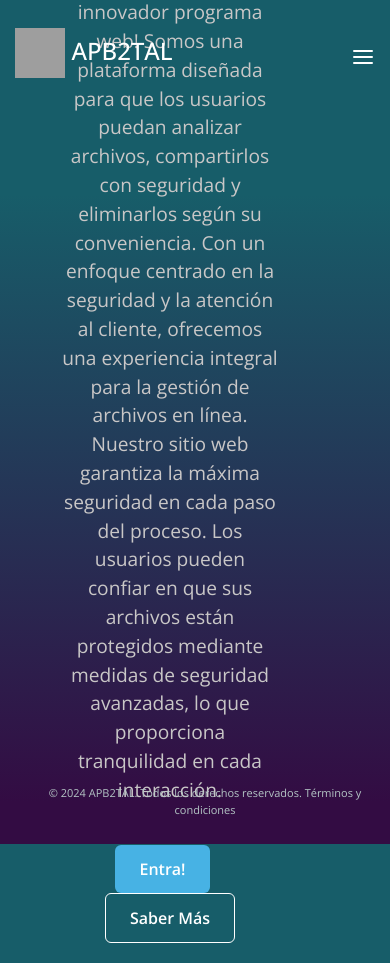
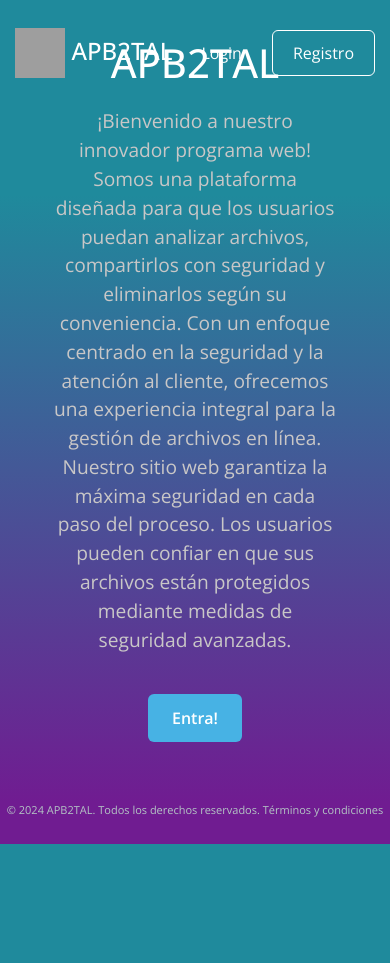
Before and after one commit to AlbertXicola/APB2TAL, a Django app: page / in a window 390 px wide. After the commit the page ends 844 px from the top, so only its background shows below. Run offline with Django 4.2, Linux system fonts and the light colour scheme; grey boxes are pictures that could not be loaded.

Commit message:
Responsive2

```diff
--- a/archivos/templates/base.html
+++ b/archivos/templates/base.html
@@ -23,7 +23,7 @@
     body {
       height: 100vh;
       width: 100%;
-      background: linear-gradient(to bottom, #175d69 23%, #330c43 95%);
+      background: linear-gradient(to bottom, #1f8a9c 23%, #701c91 95%);
     }
 
     .header {
@@ -187,17 +187,9 @@
         transition: 0.3s ease;
       }
 
-      .navbar #menu-toggle:checked ~ .links {
-        left: 0;
-      }
 
-      .navbar #hamburger-btn {
-        display: block;
-      }
 
-      .header .buttons {
-        display: none;
-      }
+
 
       .hero-section .hero {
         max-width: 100%;
@@ -208,49 +200,6 @@
         display: none;
       }
     }
-  </style>
-
-
-<body>
-
-  <header class="header">
-
-    <nav class="navbar">
-
-      <h2 style="margin-top: 8px !important; text-align: left;" class="logo">
-        <img src="https://i.ibb.co/X4cpR8G/logo.png" style="height: 50px; width: 50px;">
-
-        <a href="/">APB2TAL</a>
-
-      </h2>
-          <input type="checkbox" id="menu-toggle" />
-      <label for="menu-toggle" id="hamburger-btn">
-        <svg xmlns="http://www.w3.org/2000/svg" height="24" viewBox="0 0 24 24" width="24">
-          <path d="M3 12h18M3 6h18M3 18h18" stroke="currentColor" stroke-width="2" stroke-linecap="round"/>
-        </svg>
-      </label>
-      <div class="links">
-        <a href="/">Menú</a>
-        <a href="/about">Sobre nosotros</a>
-        <a href="/project">El proyecto</a>
-
-        {% if user.is_authenticated %}
-        {% endif %}
-      </div>
-      <div class="buttons">
-        {% if user.is_authenticated %}
-        <a href="/perfil">Mi Perfil</a>
-        <a href="/signout" class="signup">Cerrar Sessión</a>
-        {% else %}
-        <a href="/signin" class="signin">Login</a>
-        <a href="/signup" class="signup">Registro</a>
-        {% endif %}
-      </div>
-
-    </nav>
-
-  </header>
-  <style>
     .footer {
       position: absolute;
       bottom: 0;
@@ -264,17 +213,48 @@
 
     .footer p {
       color: #b4c5c5;
-      padding-left: 20px;
       font-size: 11px;
       text-decoration: none;
 
     }
   </style>
 
+
+<body>
+  <header class="header">
+    <nav class="navbar">
+
+
+      <h2 style="margin-top: 8px !important; text-align: left;" class="logo">
+        <img src="https://i.ibb.co/X4cpR8G/logo.png" style="height: 50px; width: 50px;">
+
+        <a href="/">APB2TAL</a>
+      </h2>
+
+
+
+
+      <div class="buttons">
+        {% if user.is_authenticated %}
+        <a href="/perfil">Mi Perfil</a>
+        <a href="/signout" class="signup">Cerrar Sessión</a>
+        {% else %}
+        <a href="/signin" class="signin">Login</a>
+        <a href="/signup" class="signup">Registro</a>
+        {% endif %}
+      </div>
+    </nav>
+  </header>
+
+
+
   <div class="footer">
     <p>© 2024 APB2TAL. Todos los derechos reservados. <a href="/terminos" style="color: #b4c5c5; text-decoration: none;">Términos y condiciones</a></p>
   </div>
+
+
+
   <section class="hero-section">
-
       {% block content %}
       {% endblock %}
+  </section>
--- a/archivos/templates/baseusuario.html
+++ b/archivos/templates/baseusuario.html
@@ -233,12 +233,7 @@
 
     </style>
     <style>
-        /* Estilos previos... */
 
-        /* Estilo para el botón de Dark Mode */
-        .dark-mode-toggle {
-            /* Estilos previos... */
-        }
 
         /* Estilo para el botón de Dark Mode cuando se le hace hover en modo oscuro */
         .dark-mode .dark-mode-toggle:hover {
--- a/archivos/templates/home.html
+++ b/archivos/templates/home.html
@@ -2,20 +2,17 @@
 
 {% block content %}
 
-    <main class="container ">
+<main class="container">
 
     <section class="hero-section">
         <div class="hero">
           <h2 class="hero-title">APB2TAL</h2>
           <p class="hero-text">
-                ¡Bienvenido a nuestro innovador programa web! Somos una plataforma diseñada para que los usuarios puedan analizar archivos, compartirlos con seguridad y eliminarlos según su conveniencia. Con un enfoque centrado en la seguridad y la atención al cliente, ofrecemos una experiencia integral para la gestión de archivos en línea.
-
-Nuestro sitio web garantiza la máxima seguridad en cada paso del proceso. Los usuarios pueden confiar en que sus archivos están protegidos mediante medidas de seguridad avanzadas, lo que proporciona tranquilidad en cada interacción.
+            ¡Bienvenido a nuestro innovador programa web! Somos una plataforma diseñada para que los usuarios puedan analizar archivos, compartirlos con seguridad y eliminarlos según su conveniencia. Con un enfoque centrado en la seguridad y la atención al cliente, ofrecemos una experiencia integral para la gestión de archivos en línea. Nuestro sitio web garantiza la máxima seguridad en cada paso del proceso. Los usuarios pueden confiar en que sus archivos están protegidos mediante medidas de seguridad avanzadas.
           </p>
 
           <div class="buttons">
             <a href="/perfil" class="join">Entra!</a>
-                <a href="/about" class="learn">Saber Más</a>
           </div>
         </div>
         <div class="img">
@@ -24,82 +21,47 @@ Nuestro sitio web garantiza la máxima seguridad en cada paso del proceso. Los u
       </section>
 
 </main>
+
 <style>
 .hero-section {
   display: flex;
   justify-content: center;
   align-items: center;
-  height: 100vh;
-  color: white
+  padding: 20px;
+  color: white;
 }
 
 .hero {
-  max-width: 600px;
-  padding: 20px;
+  max-width: 100%;
   text-align: center;
-  animation: fadeIn 1s ease-out;
 }
 
 .hero-title {
-  font-size: 36px;
-  color: #ffffff;
+  font-size: 3em;
   margin-bottom: 20px;
-  animation: slideInTitle 1s ease-out;
 }
 
 .hero-text {
-  color: #666;
-  animation: slideInText 1s ease-out;
+  font-size: 1em;
 }
-
-
 
 .img {
   margin-left: 50px;
-  animation: slideInImage 1s ease-out;
 }
 
-@keyframes slideInTitle {
-  0% {
-    transform: translateY(-50px);
-    opacity: 0;
+img {
+  max-width: 100%;
 }
-  100% {
-    transform: translateY(0);
-    opacity: 1;
+
+@media screen and (max-width: 768px) {
+  .hero-section {
+    flex-direction: column;
+  }
+
+  .img {
+    margin-left: 0;
+    margin-top: 20px;
   }
 }
-
-@keyframes slideInText {
-  0% {
-    transform: translateY(50px);
-    opacity: 0;
-  }
-  100% {
-    transform: translateY(0);
-    opacity: 1;
-  }
-}
-
-@keyframes slideInImage {
-  0% {
-    transform: translateX(-50px);
-    opacity: 0;
-  }
-  100% {
-    transform: translateX(0);
-    opacity: 1;
-  }
-}
-
-@keyframes fadeIn {
-  0% {
-    opacity: 0;
-  }
-  100% {
-    opacity: 1;
-  }
-}
-
 </style>
 {% endblock %}
--- a/archivos/templates/perfil.html
+++ b/archivos/templates/perfil.html
@@ -87,7 +87,7 @@ document.addEventListener('DOMContentLoaded', function() {
     width: 80%;
     height: 80%;
     margin: 50px auto;
-    background-color: #3657b4;
+    background-color: #4e68afe8;
     border: 2px solid #ffffff00;
     border-radius: 10px;
     padding: 30px;
@@ -109,6 +109,7 @@ document.addEventListener('DOMContentLoaded', function() {
   }
   .profile-details {
     margin-top: 30px;
+    margin-left: 30px;
   }
   .profile-details h2 {
     margin-bottom: 17px;
--- a/archivos/templates/perfil_edit.html
+++ b/archivos/templates/perfil_edit.html
@@ -22,7 +22,7 @@
     <div style="text-align: center;" id="color-buttons">
       <button class="color-btn" style="background-color: rgb(207, 79, 79);" data-color="#922B21"></button>
       <button class="color-btn" style="background-color: rgb(67, 167, 105);" data-color="#138D75"></button>
-      <button class="color-btn" style="background-color: rgba(43, 43, 180, 0.729);" data-color="#3498DB"></button>
+      <button class="color-btn" style="background-color: rgba(43, 43, 180, 0.729);" data-color="#4e68afe8"></button>
       <button class="color-btn" style="background-color: rgb(235, 170, 28);" data-color="#D4AC0D"></button>
       <button class="color-btn" style="background-color: rgb(207, 34, 207);" data-color="#8E44AD"></button>
     </div>
@@ -72,7 +72,7 @@
         <input type="number" id="edad" name="edad" value="{{ request.user.edad }}" class="form-control">
 
       </div>
-      <div id="error-message" style="color: #f5b2b2e0;"></div> <!-- Aquí se mostrarán los mensajes de error -->
+      <div id="error-message" style="color: #921212;"></div> <!-- Aquí se mostrarán los mensajes de error -->
       <br>
 
 
```
Also changed, not shown: db.sqlite3. Lines whose indentation alone changed are shown as unchanged.
